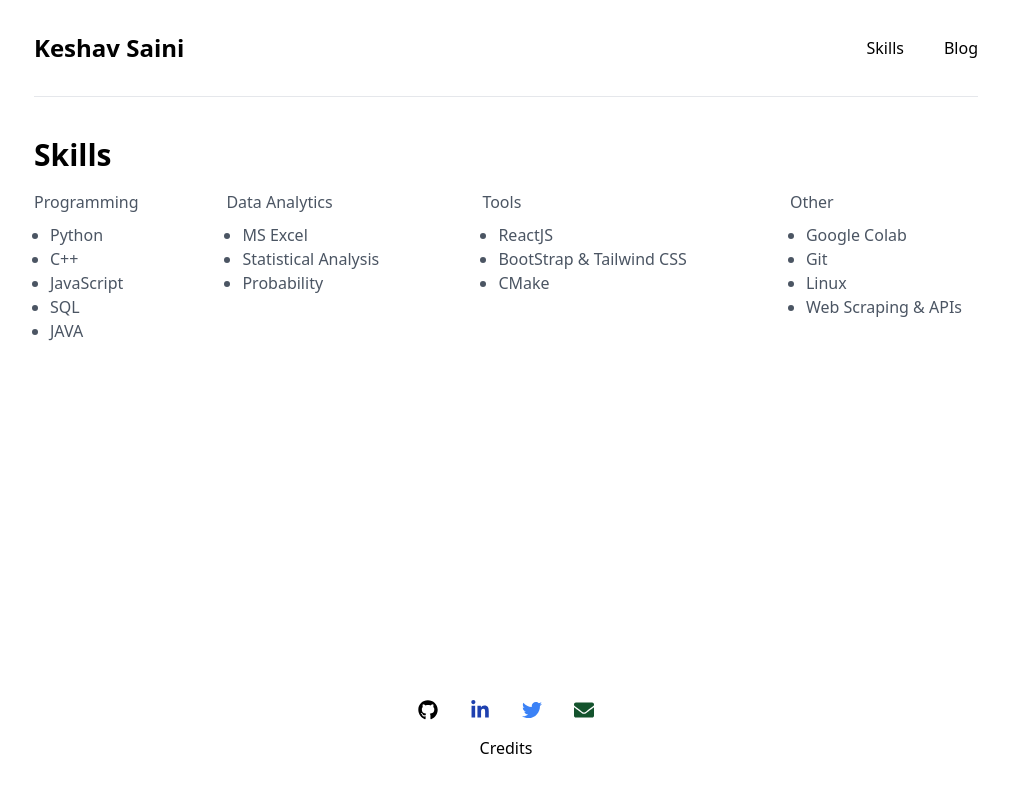
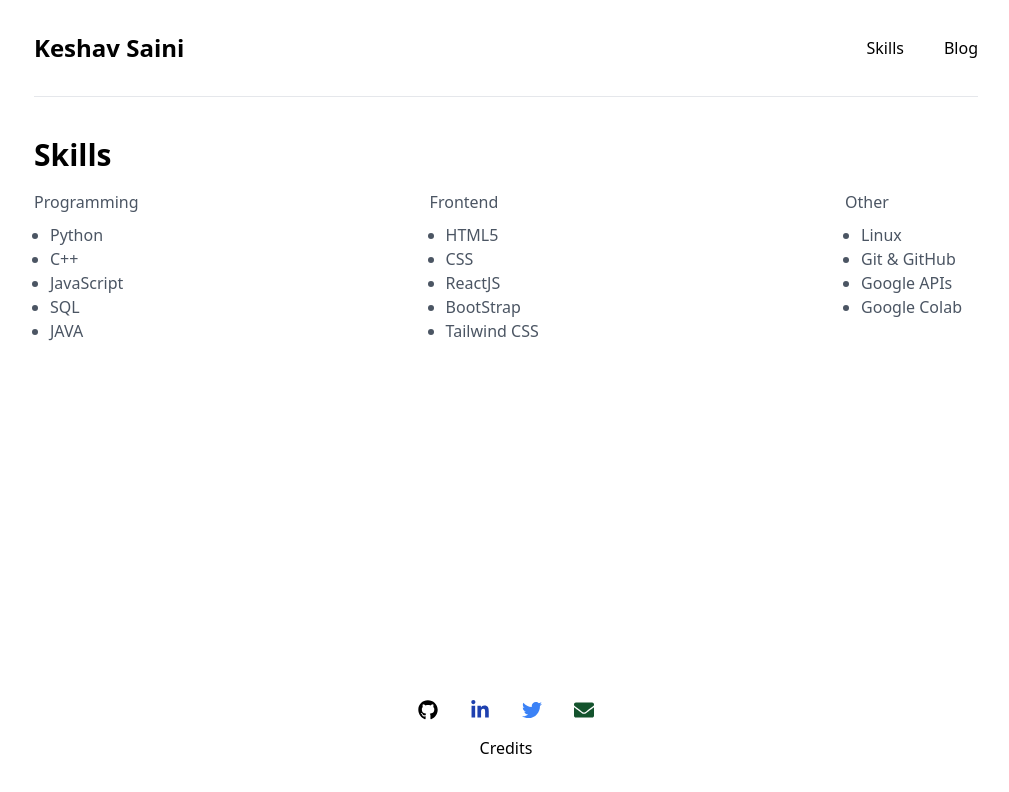
Before and after one commit to professor91/keshav-saini, a React (Create React App) app: page /skills in a window 1280 px wide. Shown: the top 792 px of the page, without its empty margins (134-1143 px from the left). Built offline with nearby package versions, Linux system fonts and the light colour scheme.

Commit message:
Updated skills

```diff
--- a/src/components/Skills.js
+++ b/src/components/Skills.js
@@ -24,7 +24,7 @@ function Skills() {
                         <li>JAVA</li>
                     </ul>
                 </div>
-                <div>
+                {/* <div>
                     <p
                         className="text-gray-600 leading-relaxed mt-4">
                         Data Analytics
@@ -35,17 +35,19 @@ function Skills() {
                         <li>Statistical Analysis</li>
                         <li>Probability</li>
                     </ul>
-                </div>
+                </div> */}
                 <div>
                     <p
                         className="text-gray-600 leading-relaxed mt-4">
-                        Tools
+                        Frontend
                     </p>
                     <ul
                         className="list-disc mt-2 mx-4 text-gray-600 ">
+                        <li>HTML5</li>
+                        <li>CSS</li>
                         <li>ReactJS</li>
-                        <li>BootStrap & Tailwind CSS</li>
-                        <li>CMake</li>
+                        <li>BootStrap</li>
+                        <li>Tailwind CSS</li>
                     </ul>
                 </div>
                 <div>
@@ -55,10 +57,10 @@ function Skills() {
                     </p>
                     <ul
                         className="list-disc mt-2 mx-4 text-gray-600 ">
+                        <li>Linux</li>
+                        <li>Git & GitHub</li>
+                        <li>Google APIs</li>
                         <li>Google Colab</li>
-                        <li>Git</li>
-                        <li>Linux</li>
-                        <li>Web Scraping & APIs</li>
                     </ul>
                 </div>
             </div>
```
